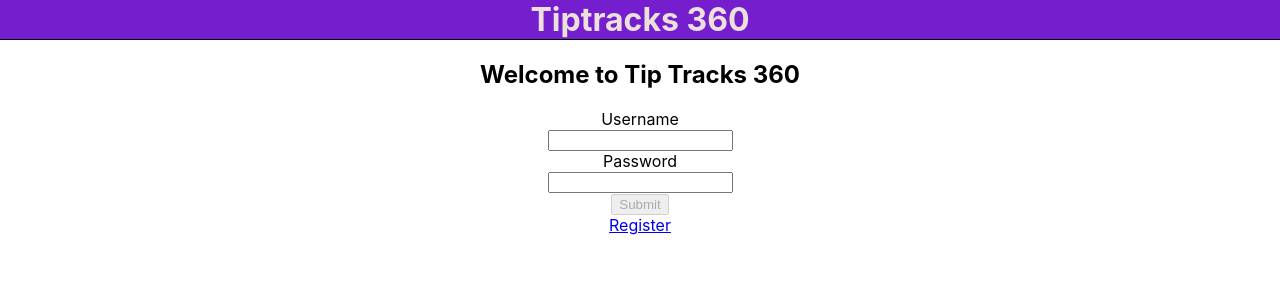
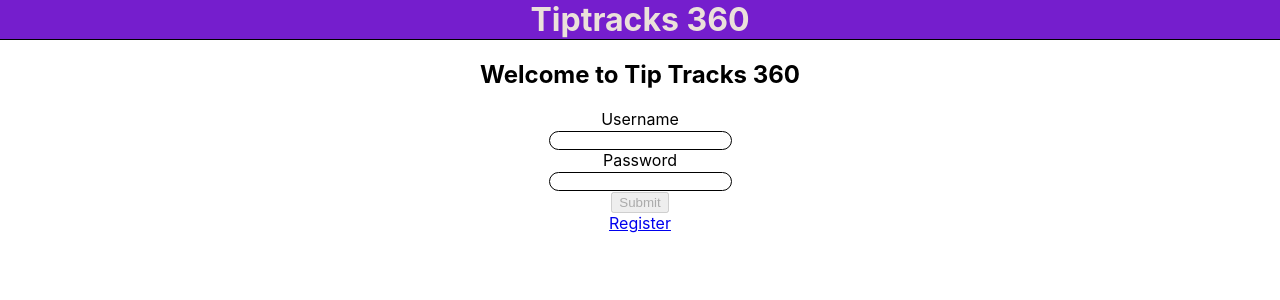
Before and after one commit to skunkpirates42/tiptracks-360-client, a React (Create React App) app: page / in a window 1280 px wide. Shown: the top 300 px of the page. Built offline with nearby package versions, Linux system fonts and the light colour scheme; no server answers.

Commit message:
add some basic styling to inputs and list items that display tips

```diff
--- /dev/null
+++ b/src/components/input.css
@@ -0,0 +1,4 @@
+.form-input {
+  border-radius: 10px;
+  border: 1px solid black;
+}
--- a/src/components/input.js
+++ b/src/components/input.js
@@ -1,4 +1,5 @@
 import React, { Component } from 'react'
+import './input.css'
 
 export default class Input extends Component {
   componentDidUpdate(prevProps) {
@@ -27,6 +28,7 @@ export default class Input extends Component {
           {warning}
         </label>
         <input
+          className="form-input"
           {...this.props.input}
           id={this.props.input.name}
           type={this.props.type}
--- /dev/null
+++ b/src/components/stats-page.css
@@ -0,0 +1,7 @@
+.tip-report {
+  list-style: none;
+  border: 1px solid black;
+  border-radius: 10px;
+  max-width: 375px;
+  margin: 0 auto 10px auto;
+}
--- a/src/components/stats-page.js
+++ b/src/components/stats-page.js
@@ -2,6 +2,7 @@ import React, { Component } from 'react'
 import { connect } from 'react-redux';
 import requiresLogin from './requires-login';
 import { fetchTipsData } from '../actions/tips';
+import './stats-page.css'
 
 export class StatsPage extends Component {
   state = {
@@ -15,7 +16,7 @@ export class StatsPage extends Component {
   render() {
     const tips = this.props.tips.map((tip) => {
       return (
-        <li key={tip.id}>
+        <li className="tip-report" key={tip.id}>
           <p name="tips">Total Tips: <span>{(tip.totalTips - tip.tippedOut)}</span></p>
           <p name="tips">Total Hours: <span>{tip.hours}</span></p>
           <p name="tips">Hourly Rate: <span>${(tip.totalTips / tip.hours).toFixed(2)} / hr</span></p>
```
